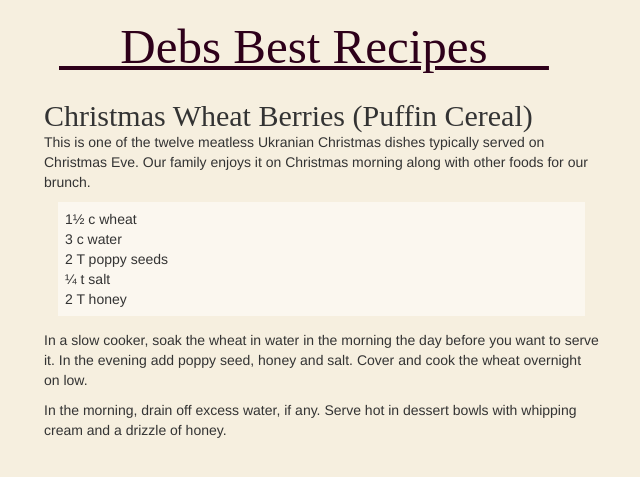
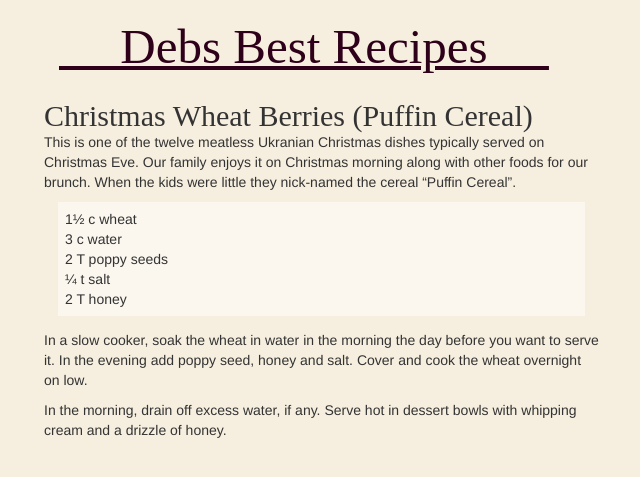
Before and after one commit to JonahBraun/debs-recipes, a Jekyll site: the page built from _posts/2009-08-20-christmas-wheat-berries-puffin-cereal.md, in a window 1280 px wide. Shown: the top 477 px of the page, without its empty margins (11-651 px from the left). Built offline with Jekyll 4.4.1, drawn with Linux system fonts in a browser that asks for light colours; nearby versions of some CDN libraries; some web fonts are replaced; Markdown is read by kramdown in place of the engine named in the settings.

Commit message:
Update 2009-08-20-christmas-wheat-berries-puffin-cereal.md

```diff
--- a/_posts/2009-08-20-christmas-wheat-berries-puffin-cereal.md
+++ b/_posts/2009-08-20-christmas-wheat-berries-puffin-cereal.md
@@ -3,7 +3,7 @@ layout: recipe
 title: Christmas Wheat Berries (Puffin Cereal)
 category: misc
 ---
-This is one of the twelve meatless Ukranian Christmas dishes typically served on Christmas Eve. Our family enjoys it on Christmas morning along with other foods for our brunch.
+This is one of the twelve meatless Ukranian Christmas dishes typically served on Christmas Eve. Our family enjoys it on Christmas morning along with other foods for our brunch. When the kids were little they nick-named the cereal "Puffin Cereal".
 
 - 1½ c wheat
 - 3 c water
```
